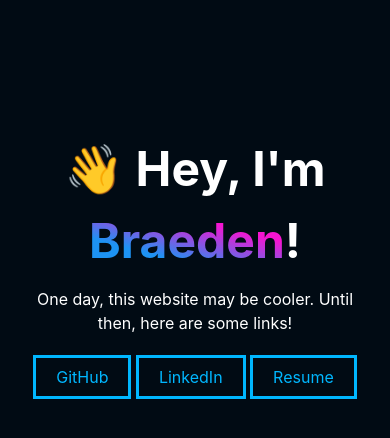
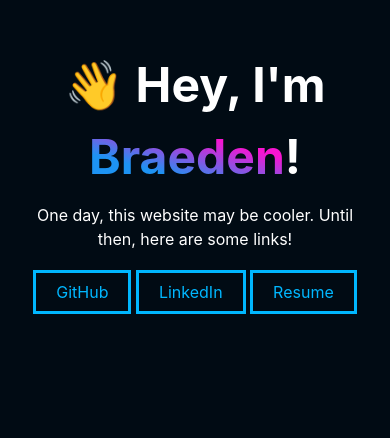
Before and after one commit to BraedenSmith29/personal-website, a Svelte app: page / in a window 390 px wide. Shown: the part 156-594 px from the top of the page. Built offline with nearby package versions, Linux system fonts and the light colour scheme.

Commit message:
Improve positioning on mobile

```diff
--- a/src/app.css
+++ b/src/app.css
@@ -48,6 +48,13 @@
 }
 
 @media (width < 500px) {
+  /* decrease the size of the flex box
+   * to improve positioning on mobile
+   */
+  body {
+    min-height: 80vh;
+  }
+
   .header-text {
     font-size: 3em;
   }
```
